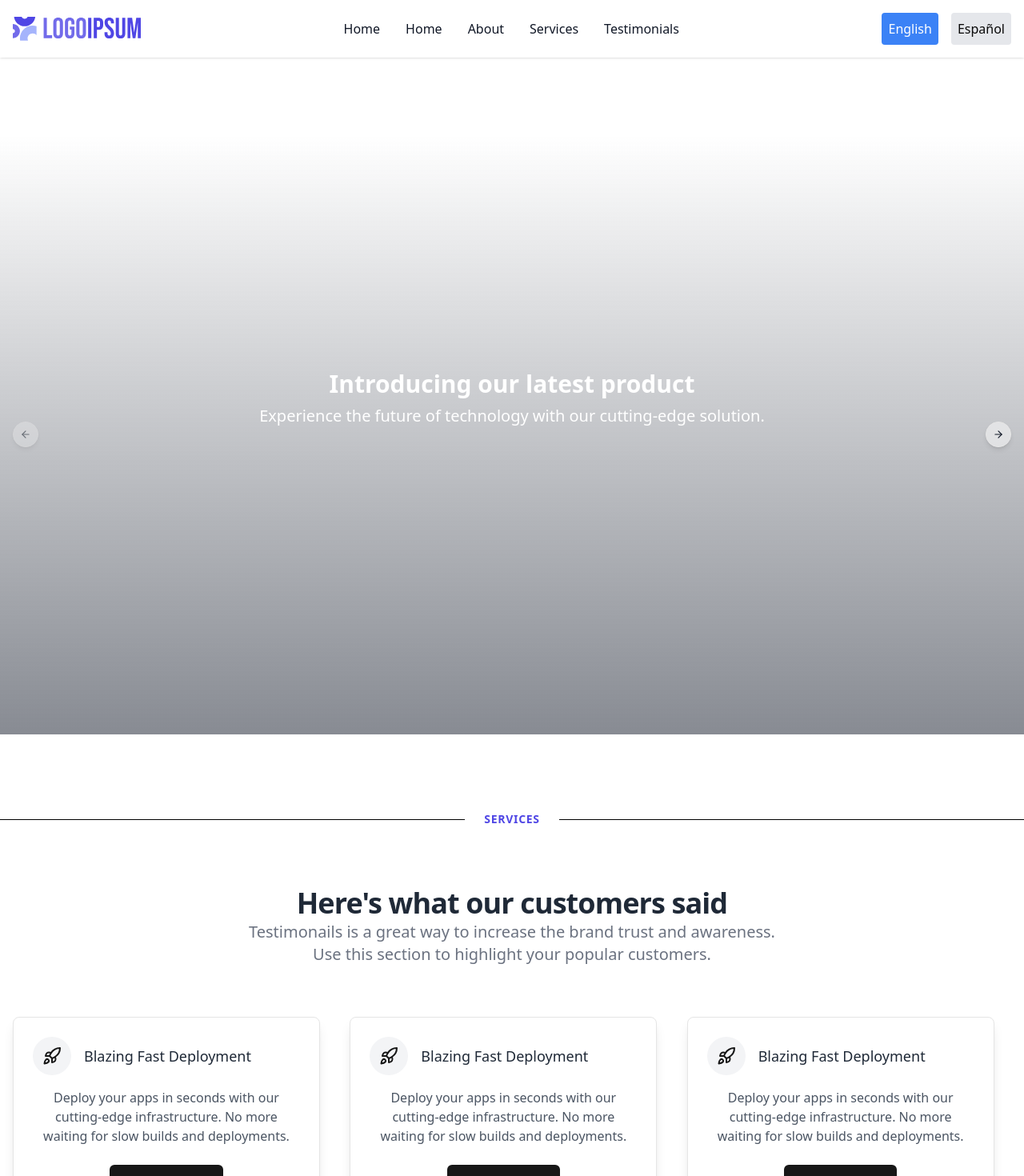
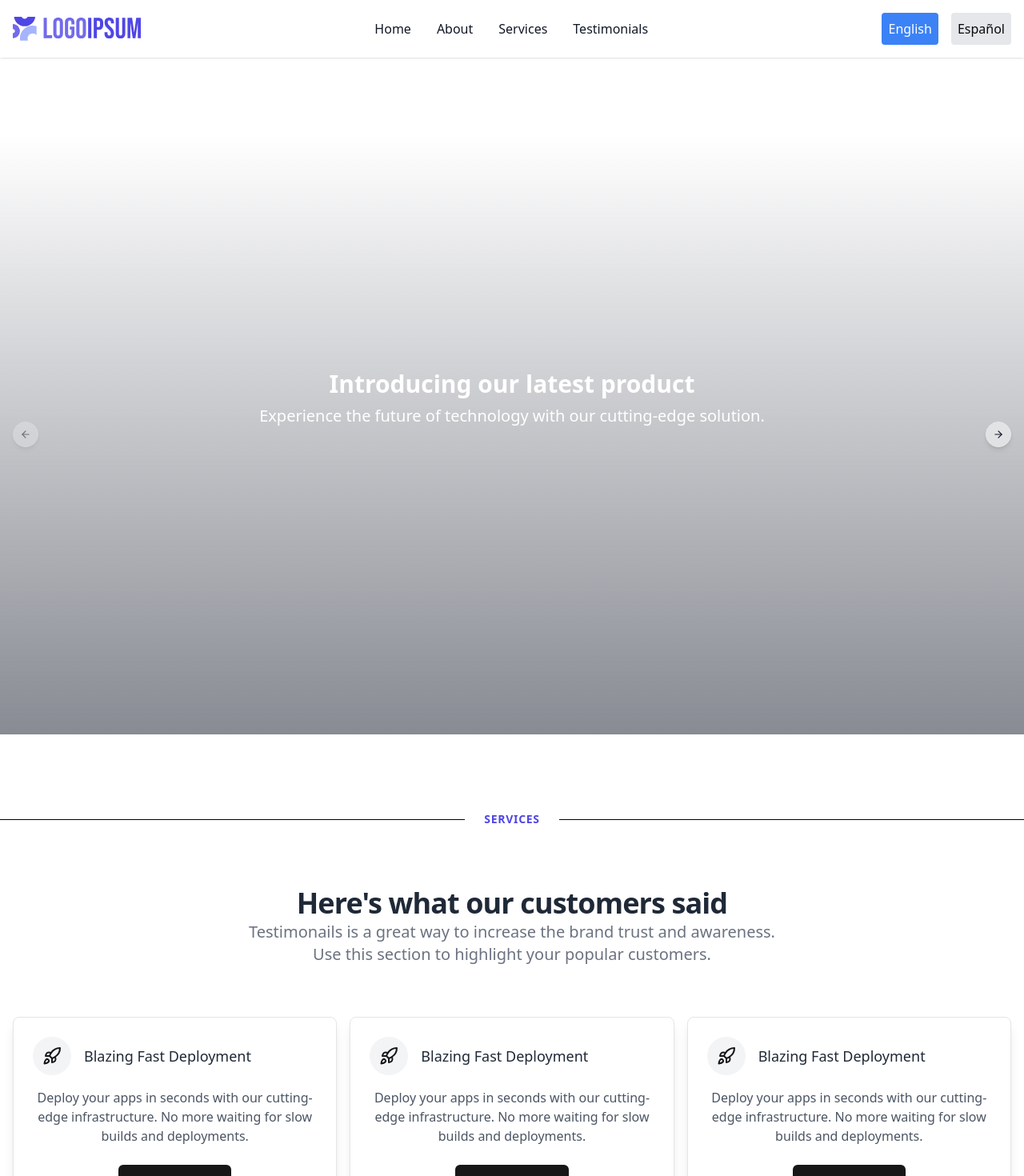
Before and after one commit to EstCarlos/fdd-landing, a Next.js app: page /en in a window 1280 px wide. Shown: the top 1470 px of the page at 80% size. Built offline with nearby package versions, Linux system fonts and the light colour scheme.

Commit message:
feat: Add Footer component to Home page

```diff
--- a/src/app/[locale]/page.tsx
+++ b/src/app/[locale]/page.tsx
@@ -1,5 +1,6 @@
 import Contact from "@/components/Contact";
 import Divider from "@/components/Divider";
+import Footer from "@/components/Footer";
 import LandingPage from "@/components/LandingPage";
 import NavBar from "@/components/NavBar";
 import Services from "@/components/Services";
@@ -22,6 +23,7 @@ export default function Home() {
       <Vacancies />
       <Divider>Contact</Divider>
       <Contact />
+      <Footer />
     </main>
   );
 }
--- a/src/components/NavBar.tsx
+++ b/src/components/NavBar.tsx
@@ -44,14 +44,6 @@ const NavBar = () => {
         <div className="hidden w-full md:block md:w-auto" id="navbar-default">
           <ul className="font-medium flex flex-col p-4 md:p-0 mt-4 border border-gray-100 rounded-lg bg-gray-50 md:flex-row md:space-x-8 rtl:space-x-reverse md:mt-0 md:border-0 md:bg-white dark:bg-gray-800 md:dark:bg-gray-900 dark:border-gray-700">
             <li>
-              <button
-                className="block py-2 px-3 text-gray-900   rounded md:bg-transparent md:p-0 dark:text-white "
-                aria-current="page"
-              >
-                {t("home")}
-              </button>
-            </li>
-            <li>
               <button className="block py-2 px-3 text-gray-900 rounded hover:bg-gray-100 md:hover:bg-transparent md:border-0 md:hover:text-blue-700 md:p-0 dark:text-white md:dark:hover:text-blue-500 dark:hover:bg-gray-700 dark:hover:text-white md:dark:hover:bg-transparent">
                 {t("home")}
               </button>
@@ -66,7 +58,7 @@ const NavBar = () => {
             </li>
             <li>
               <button
-                onClick={() => scrolltoHash("testimonials")}
+                onClick={() => scrolltoHash("services")}
                 className="block py-2 px-3 text-gray-900 rounded hover:bg-gray-100 md:hover:bg-transparent md:border-0 md:hover:text-blue-700 md:p-0 dark:text-white md:dark:hover:text-blue-500 dark:hover:bg-gray-700 dark:hover:text-white md:dark:hover:bg-transparent"
               >
                 {t("services")}
@@ -74,7 +66,7 @@ const NavBar = () => {
             </li>
             <li>
               <button
-                onClick={() => scrolltoHash("contact")}
+                onClick={() => scrolltoHash("testimonials")}
                 className="block py-2 px-3 text-gray-900 rounded hover:bg-gray-100 md:hover:bg-transparent md:border-0 md:hover:text-blue-700 md:p-0 dark:text-white md:dark:hover:text-blue-500 dark:hover:bg-gray-700 dark:hover:text-white md:dark:hover:bg-transparent"
               >
                 {t("testimonials")}
--- a/src/components/Services.tsx
+++ b/src/components/Services.tsx
@@ -41,7 +41,7 @@ type ServiceProps = {
 
   function Service({title, description} : ServiceProps) {
   return (
-    <Card className="w-full max-w-sm p-6 bg-white shadow-lg rounded-lg dark:bg-gray-800">
+    <Card className="w-full  p-6 bg-white shadow-lg rounded-lg dark:bg-gray-800">
       <div className="flex items-center mb-4">
         <div className="bg-gray-100 p-3 rounded-full dark:bg-gray-700">
           <RocketIcon className="w-6 h-6 text-primary" />
```
